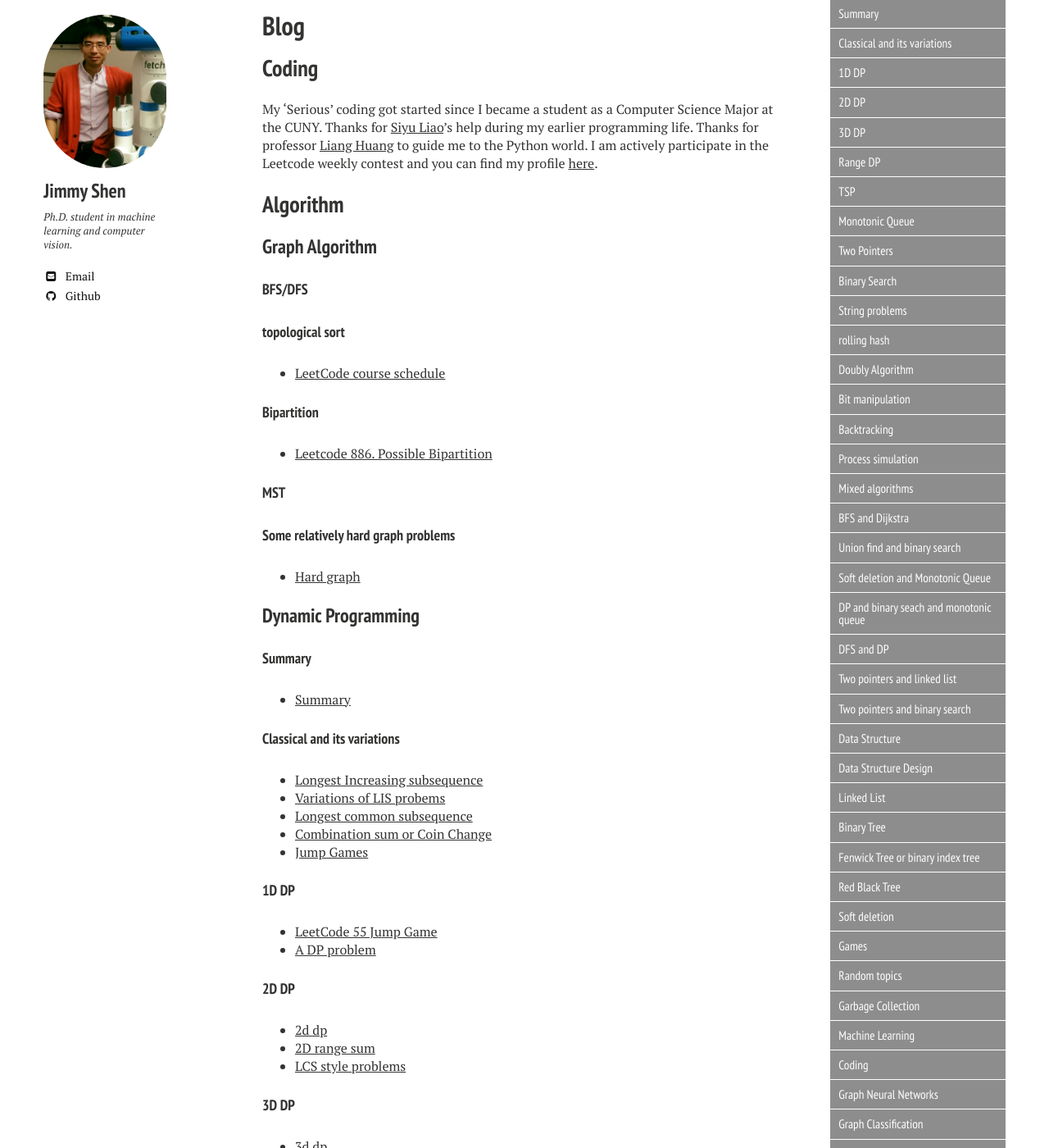
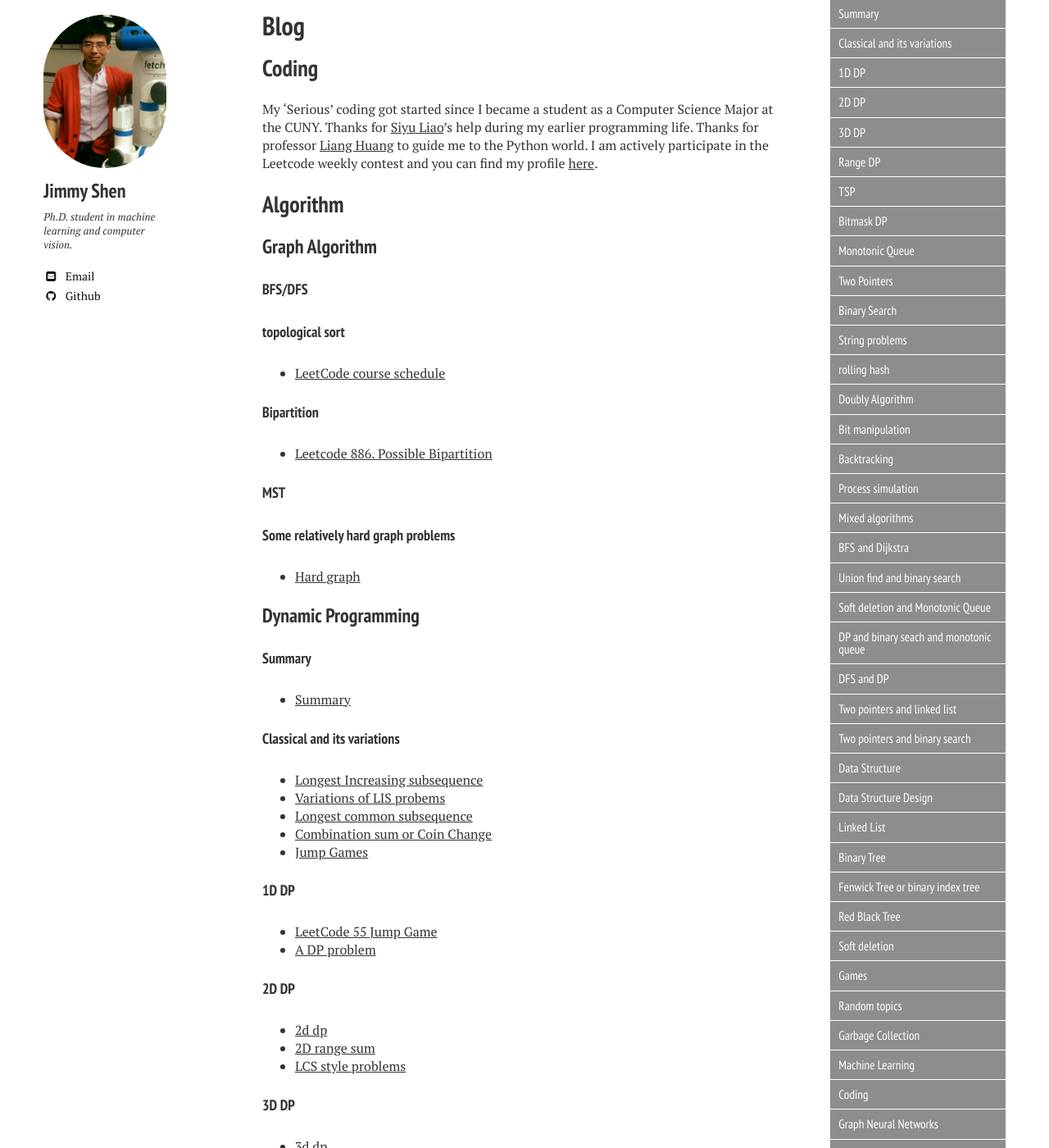
Before and after one commit to xiaokeshen/xiaokeshen.github.io, a Jekyll site: the page built from blog/index.md, in a window 1280 px wide and 1400 px high, scrolled down 440 px. Shown: the whole window at 82% size. Built offline with Jekyll 4.4.1, drawn with Linux system fonts in a browser that asks for light colours; nearby versions of some CDN libraries.

Commit message:
add bit mask DP

```diff
--- a/blog/index.md
+++ b/blog/index.md
@@ -69,6 +69,8 @@
 
 #### TSP
 - [Are you ready for solving the traveling salesman problem?](https://medium.com/analytics-vidhya/are-you-read-for-solving-the-traveling-salesman-problem-80e3c4ea45fc?source=friends_link&sk=b28ea8888460935401ae02f800d6ccd8)
+#### Bitmask DP
+- [bitmask DP](https://medium.com/@jim.morris.shen/bitmask-state-compression-dp-39e7ba56978b?source=friends_link&sk=46156da297f84c7dae5777cf28f7c636)
 
 ## Monotonic Queue
 - [Monotonic queue](https://medium.com/@jim.morris.shen/monotonic-queue-52d1472ee4e4?source=friends_link&sk=64cb46f421815aa4a002b375674faa74)
```
